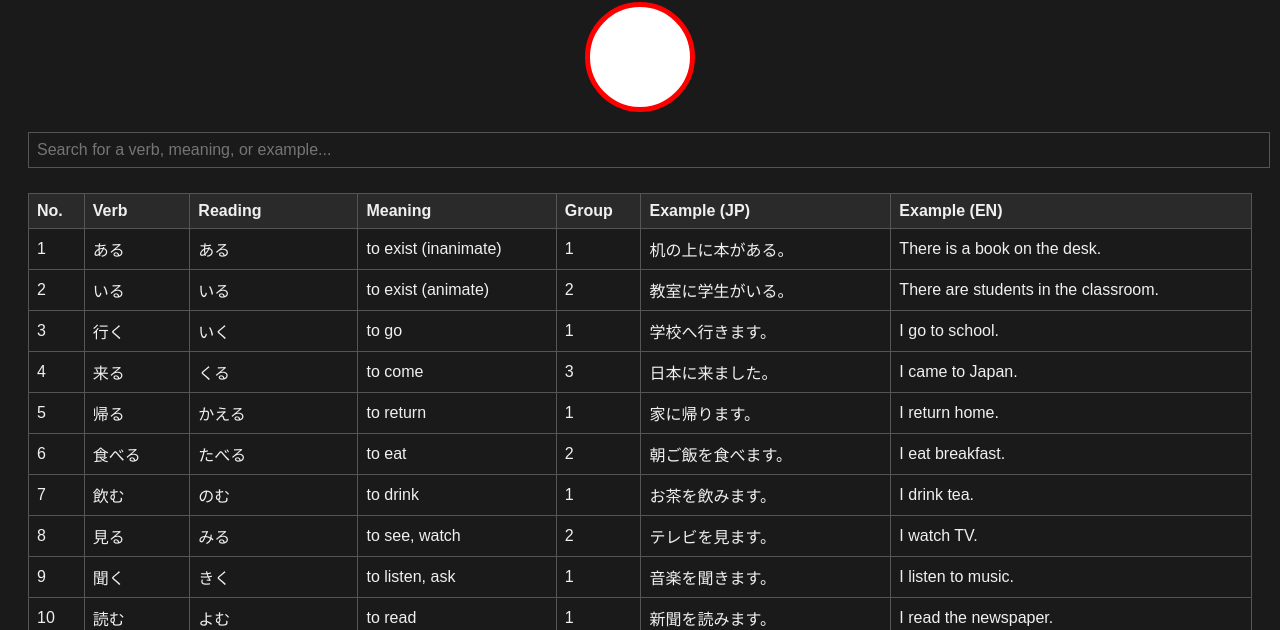
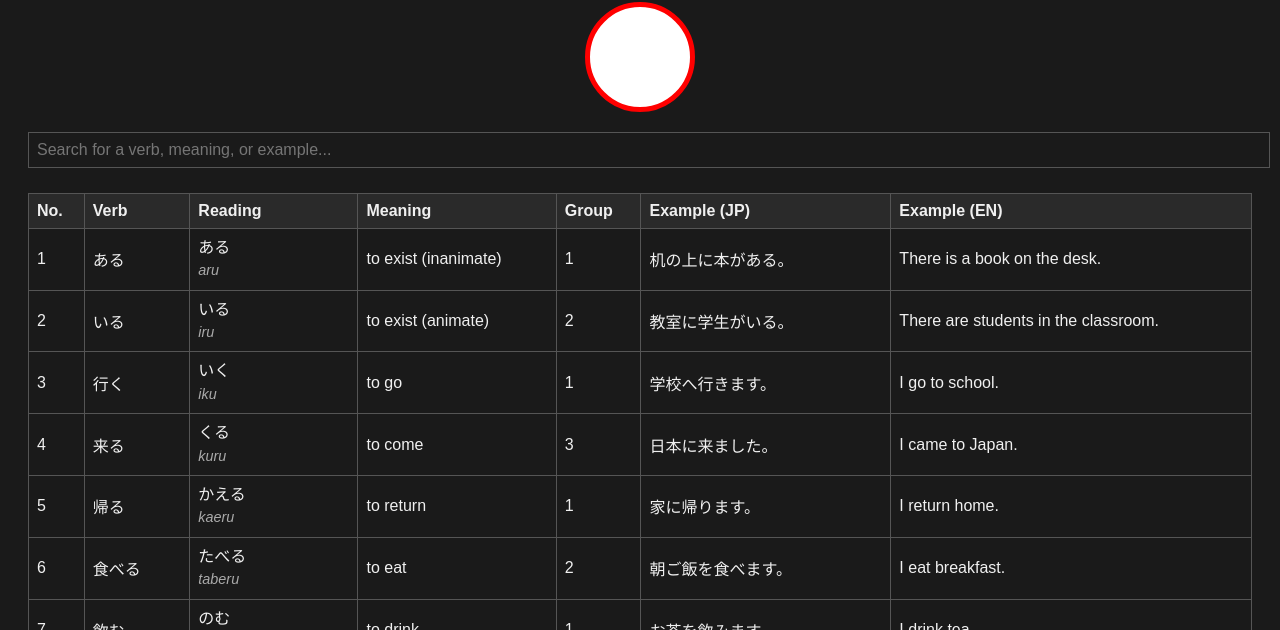
Before and after one commit to mauricedeschamps/japaneseverbs50, a plain HTML site: page index.html in a window 1280 px wide. Shown: the part 152-782 px from the top of the page. Drawn offline with Linux system fonts and the light colour scheme.

Commit message:
index.html の更新

```diff
--- a/index.html
+++ b/index.html
@@ -58,6 +58,16 @@
 
     th {
       background-color: var(--header-bg);
+    }
+
+    .reading-container {
+      line-height: 1.4;
+    }
+
+    .romaji {
+      font-size: 0.9em;
+      color: #aaa;
+      font-style: italic;
     }
 
     button {
@@ -142,6 +152,60 @@
   </footer>
 
   <script>
+    // Function to convert hiragana to romaji (simplified version)
+    function toRomaji(hiragana) {
+      const romajiMap = {
+        'あ': 'a', 'い': 'i', 'う': 'u', 'え': 'e', 'お': 'o',
+        'か': 'ka', 'き': 'ki', 'く': 'ku', 'け': 'ke', 'こ': 'ko',
+        'さ': 'sa', 'し': 'shi', 'す': 'su', 'せ': 'se', 'そ': 'so',
+        'た': 'ta', 'ち': 'chi', 'つ': 'tsu', 'て': 'te', 'と': 'to',
+        'な': 'na', 'に': 'ni', 'ぬ': 'nu', 'ね': 'ne', 'の': 'no',
+        'は': 'ha', 'ひ': 'hi', 'ふ': 'fu', 'へ': 'he', 'ほ': 'ho',
+        'ま': 'ma', 'み': 'mi', 'む': 'mu', 'め': 'me', 'も': 'mo',
+        'や': 'ya', 'ゆ': 'yu', 'よ': 'yo',
+        'ら': 'ra', 'り': 'ri', 'る': 'ru', 'れ': 're', 'ろ': 'ro',
+        'わ': 'wa', 'を': 'wo', 'ん': 'n',
+        'が': 'ga', 'ぎ': 'gi', 'ぐ': 'gu', 'げ': 'ge', 'ご': 'go',
+        'ざ': 'za', 'じ': 'ji', 'ず': 'zu', 'ぜ': 'ze', 'ぞ': 'zo',
+        'だ': 'da', 'ぢ': 'ji', 'づ': 'zu', 'で': 'de', 'ど': 'do',
+        'ば': 'ba', 'び': 'bi', 'ぶ': 'bu', 'べ': 'be', 'ぼ': 'bo',
+        'ぱ': 'pa', 'ぴ': 'pi', 'ぷ': 'pu', 'ぺ': 'pe', 'ぽ': 'po',
+        'きゃ': 'kya', 'きゅ': 'kyu', 'きょ': 'kyo',
+        'しゃ': 'sha', 'しゅ': 'shu', 'しょ': 'sho',
+        'ちゃ': 'cha', 'ちゅ': 'chu', 'ちょ': 'cho',
+        'にゃ': 'nya', 'にゅ': 'nyu', 'にょ': 'nyo',
+        'ひゃ': 'hya', 'ひゅ': 'hyu', 'ひょ': 'hyo',
+        'みゃ': 'mya', 'みゅ': 'myu', 'みょ': 'myo',
+        'りゃ': 'rya', 'りゅ': 'ryu', 'りょ': 'ryo',
+        'ぎゃ': 'gya', 'ぎゅ': 'gyu', 'ぎょ': 'gyo',
+        'じゃ': 'ja', 'じゅ': 'ju', 'じょ': 'jo',
+        'びゃ': 'bya', 'びゅ': 'byu', 'びょ': 'byo',
+        'ぴゃ': 'pya', 'ぴゅ': 'pyu', 'ぴょ': 'pyo',
+        'っ': '(pause)'
+      };
+
+      let result = '';
+      let i = 0;
+      while (i < hiragana.length) {
+        // Check for two-character combinations first
+        if (i + 1 < hiragana.length) {
+          const twoChar = hiragana.substr(i, 2);
+          if (romajiMap[twoChar]) {
+            result += romajiMap[twoChar];
+            i += 2;
+            continue;
+          }
+        }
+
+        // Single character
+        const oneChar = hiragana[i];
+        result += romajiMap[oneChar] || oneChar;
+        i++;
+      }
+
+      return result;
+    }
+
     const verbs = [
       { no: 1, verb: "ある", reading: "ある", meaning: "to exist (inanimate)", group: "1", jp: "机の上に本がある。", en: "There is a book on the desk." },
       { no: 2, verb: "いる", reading: "いる", meaning: "to exist (animate)", group: "2", jp: "教室に学生がいる。", en: "There are students in the classroom." },
@@ -203,11 +267,15 @@
     function renderTable(data) {
       tbody.innerHTML = "";
       data.forEach(v => {
+        const romaji = toRomaji(v.reading);
         const row = `
           <tr>
             <td>${v.no}</td>
             <td>${v.verb}</td>
-            <td>${v.reading}</td>
+            <td class="reading-container">
+              ${v.reading}<br>
+              <span class="romaji">${romaji}</span>
+            </td>
             <td>${v.meaning}</td>
             <td>${v.group}</td>
             <td>${v.jp}</td>
@@ -223,6 +291,7 @@
       const filtered = verbs.filter(v =>
         v.verb.includes(keyword) ||
         v.reading.includes(keyword) ||
+        toRomaji(v.reading).toLowerCase().includes(keyword) ||
         v.meaning.toLowerCase().includes(keyword) ||
         v.jp.includes(keyword) ||
         v.en.toLowerCase().includes(keyword)
```
